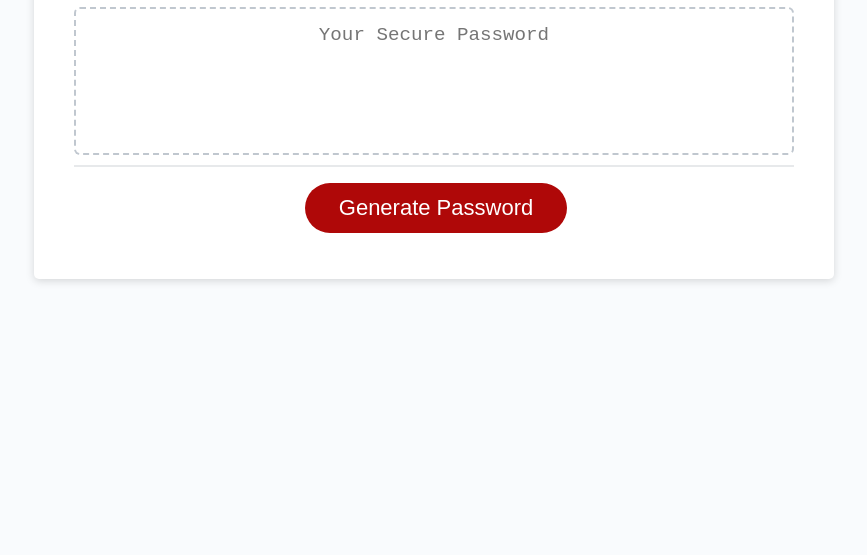
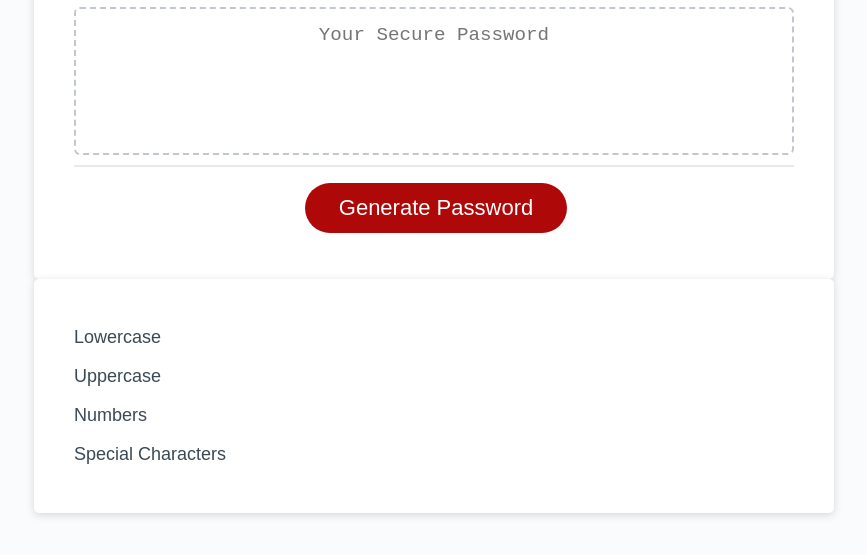
Before and after one commit to hanahanj/Module-3-Password-Generator, a plain HTML site: page index.html in a window 1280 px wide. Shown: the part 241-796 px from the top of the page, without its empty margins (206-1073 px from the left). Drawn offline with Linux system fonts and the light colour scheme.

Commit message:
added new card to show what characters were chosen by changing font color to green

```diff
--- a/index.html
+++ b/index.html
@@ -28,6 +28,19 @@
           <button id="generate" class="btn">Generate Password</button>
         </div>
       </div>
+      <div class="card">
+        <div id="lowercase">
+          <p>Lowercase</p>
+        </div>
+         <div id="uppercase">
+          <p>Uppercase</p>
+        </div>
+         <div id="numbers">
+          <p>Numbers</p>
+        </div>
+         <div id="special">
+          <p>Special Characters</p>
+        </div>
     </div>
     <script src="script.js"></script>
   </body>
--- a/script.js
+++ b/script.js
@@ -57,21 +57,24 @@ var charArray = [];
 
 // generate a string of all characters
 if (lowercase == 'yes'){
+  document.getElementById("lowercase").setAttribute("style", "color:green; font-weight:bold");
 charArray = charArray.concat(lowArray);
 }
 
 if (uppercase == 'yes'){
+  document.getElementById("uppercase").setAttribute("style", "color:green; font-weight:bold");
 charArray = charArray.concat(highArray);
 }
 
 if (numbers == 'yes'){
+  document.getElementById("numbers").setAttribute("style", "color:green; font-weight:bold");
 charArray = charArray.concat(numArray);
 }
 
 if (special == 'yes'){
+  document.getElementById("special").setAttribute("style", "color:green; font-weight:bold");
 charArray = charArray.concat(specArray);
 }
-
 
 
 console.log(charArray);
@@ -86,14 +89,8 @@ console.log(charArray);
   }
 
   console.log("password =" + result);
-
-
   document.getElementById("password").innerHTML = result;
-
-
-
 }
-
 
 
 // Add event listener to generate button
--- a/style.css
+++ b/style.css
@@ -40,6 +40,10 @@ header {
   margin: 0 auto;
   max-width: 800px;
   padding: 30px 40px;
+}
+
+p{
+  font-size: 18px;
 }
 
 .card-header::after {
```
